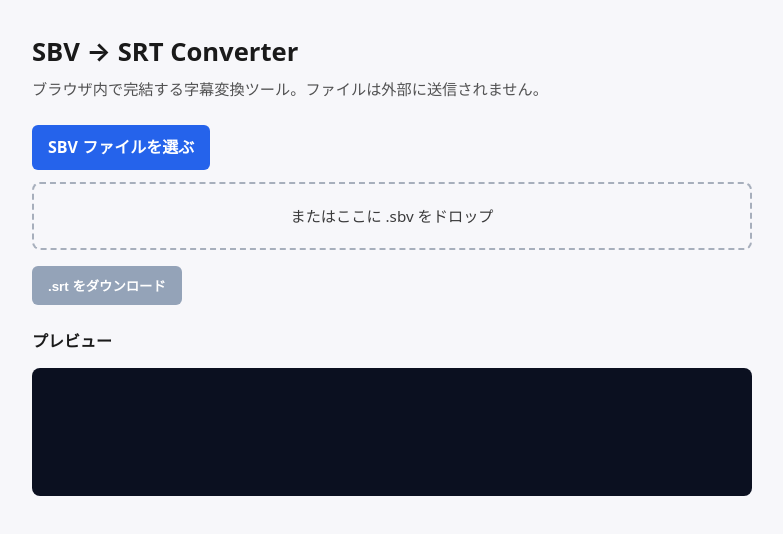
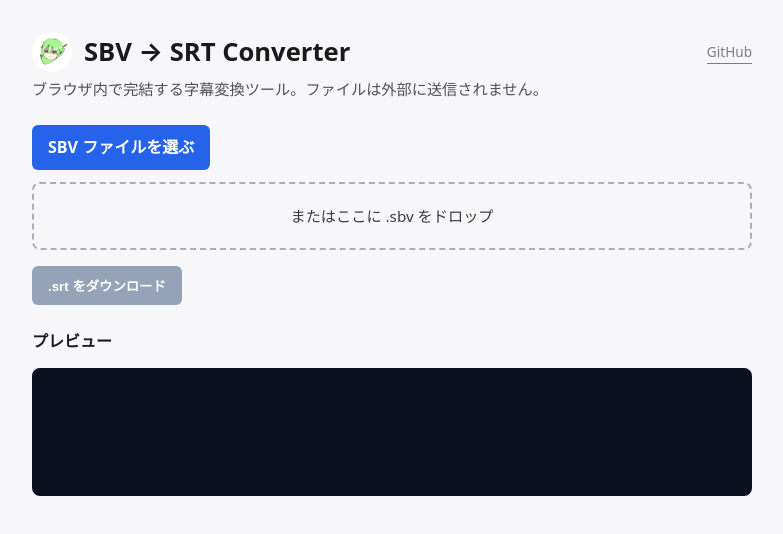
Before and after one commit to shimasan0x00/sbv_srt_converter, a website built with Vite: page index.html in a window 1280 px wide. Shown: the whole page, without its empty margins (248-1031 px from the left). Built offline with nearby package versions, Linux system fonts and the light colour scheme.

Commit message:
feat(ui): add author avatar, favicon, and subtle GitHub link
- Add 160x160 WebP avatar (4.2 KB; from 100 KB PNG) shown in the header and as the browser favicon.
- Add a low-emphasis link to the author's GitHub profile in the header's title row.
- Move image assets under public/ so Vite copies them to dist/ at build time.

```diff
--- a/index.html
+++ b/index.html
@@ -3,12 +3,31 @@
   <head>
     <meta charset="UTF-8" />
     <meta name="viewport" content="width=device-width, initial-scale=1.0" />
+    <link rel="icon" type="image/webp" href="./image/circle.webp" />
     <title>SBV → SRT Converter</title>
   </head>
   <body>
     <main class="container">
       <header>
-        <h1>SBV → SRT Converter</h1>
+        <div class="title-row">
+          <img
+            class="avatar"
+            src="./image/circle.webp"
+            alt=""
+            width="40"
+            height="40"
+          />
+          <h1>SBV → SRT Converter</h1>
+          <a
+            class="repo-link"
+            href="https://github.com/shimasan0x00"
+            target="_blank"
+            rel="noopener noreferrer"
+            aria-label="作者の GitHub プロフィールを開く"
+          >
+            GitHub
+          </a>
+        </div>
         <p class="lead">
           ブラウザ内で完結する字幕変換ツール。ファイルは外部に送信されません。
         </p>
--- a/src/styles.css
+++ b/src/styles.css
@@ -29,8 +29,38 @@
 }
 
 header h1 {
-  margin: 0 0 0.25rem;
+  margin: 0;
   font-size: 1.6rem;
+}
+
+.title-row {
+  display: flex;
+  align-items: center;
+  gap: 0.75rem;
+  margin-bottom: 0.25rem;
+}
+
+.avatar {
+  width: 40px;
+  height: 40px;
+  border-radius: 50%;
+  flex-shrink: 0;
+}
+
+.repo-link {
+  margin-left: auto;
+  font-size: 0.85rem;
+  color: inherit;
+  opacity: 0.55;
+  text-decoration: none;
+  border-bottom: 1px solid currentColor;
+  padding-bottom: 1px;
+  transition: opacity 0.15s ease;
+}
+
+.repo-link:hover,
+.repo-link:focus-visible {
+  opacity: 1;
 }
 
 .lead {
```
Also changed, not shown: public/image/circle.webp (added).
